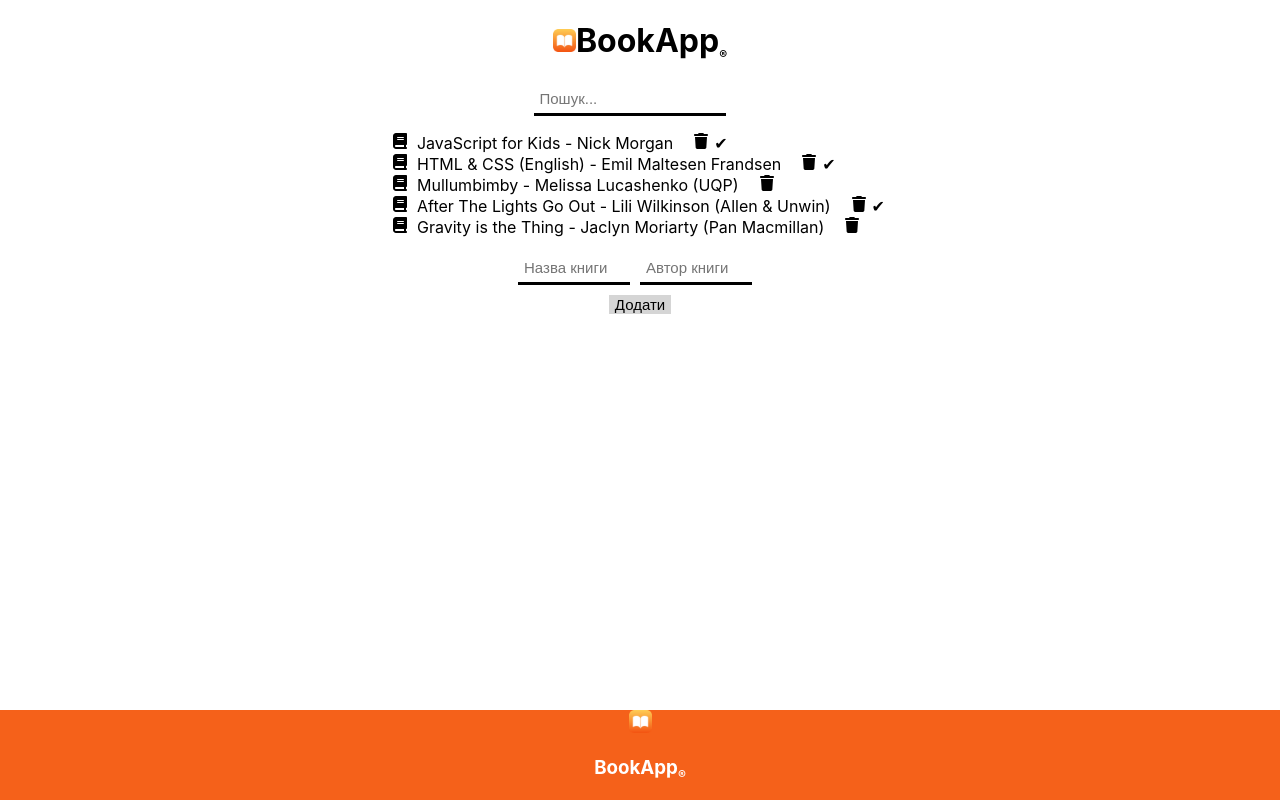
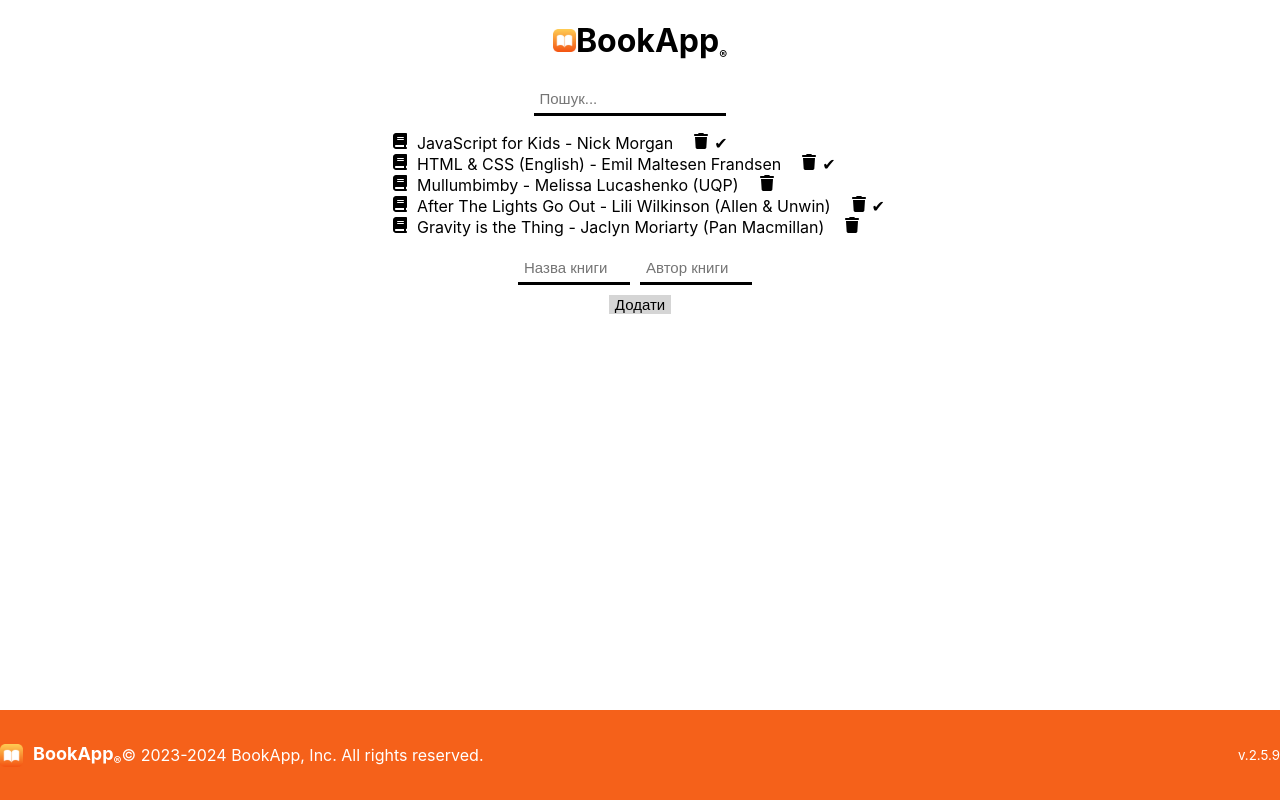
Before and after one commit to Terminator2220/BookApp, a React (Create React App) app: page / in a window 1280 px wide. Built offline with nearby package versions, Linux system fonts and the light colour scheme; the HTML template or start-up script is replaced by a standard one.

Commit message:
Update app2.css

```diff
--- a/src/app2.css
+++ b/src/app2.css
@@ -8,18 +8,52 @@
     color: white;
     text-align: center;
 }
-.footerCopyright{
+
+.footerContent {
+    display: flex;
+    justify-content: space-around;
+    align-items: center;
+    height: 100%;
+}
+
+.footerLogo {
+    display: flex;
+    align-items: center;
+}
+
+.footerLogo img {
+    width: 23px;
+    height: auto;
+}
+
+.footerLogo h3 {
+    margin-left: 10px;
+    font-size: 18px;
+}
+
+.footerCopyright {
+    flex: 1;
     display: flex;
     flex-direction: column;
     align-items: flex-start;
 }
-.subRight{
+
+.subRight {
     font-size: 12px;
 }
-.Ico{
-    width: 23px;
-    height: auto;
+
+.footerVersion {
+    display: flex;
+    align-items: center;
 }
-.VersionName{
-    dispaly:flex;
+
+.VersionName sub {
+    margin-left: 5px;
 }
+
+/* Додатковий стиль для центрування версії */
+.VersionName {
+    display: flex;
+    justify-content: center;
+    align-items: center;
+}
```
